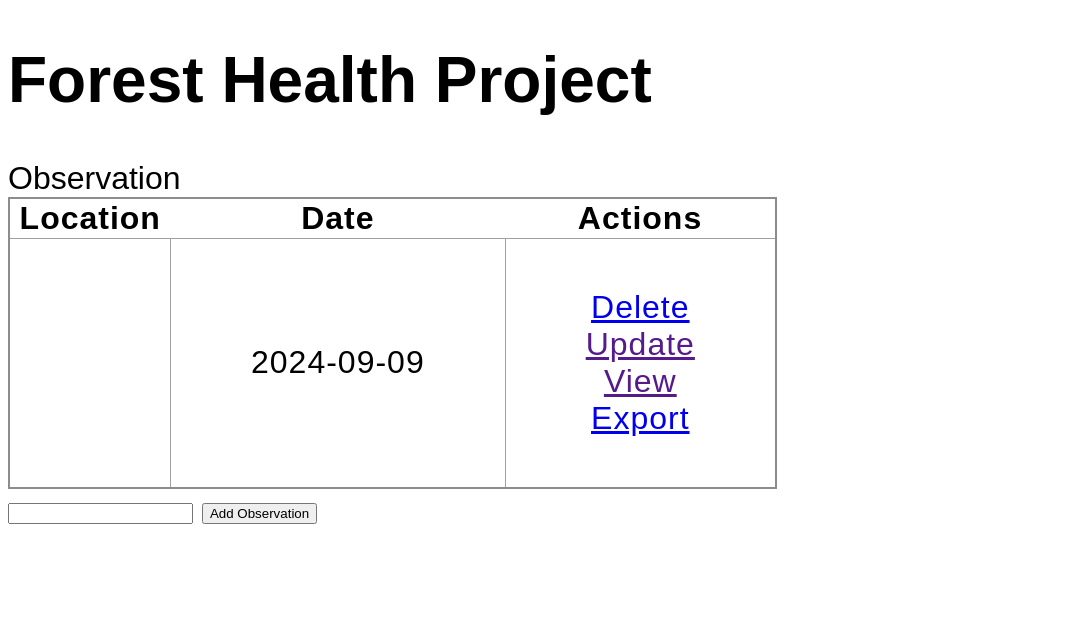
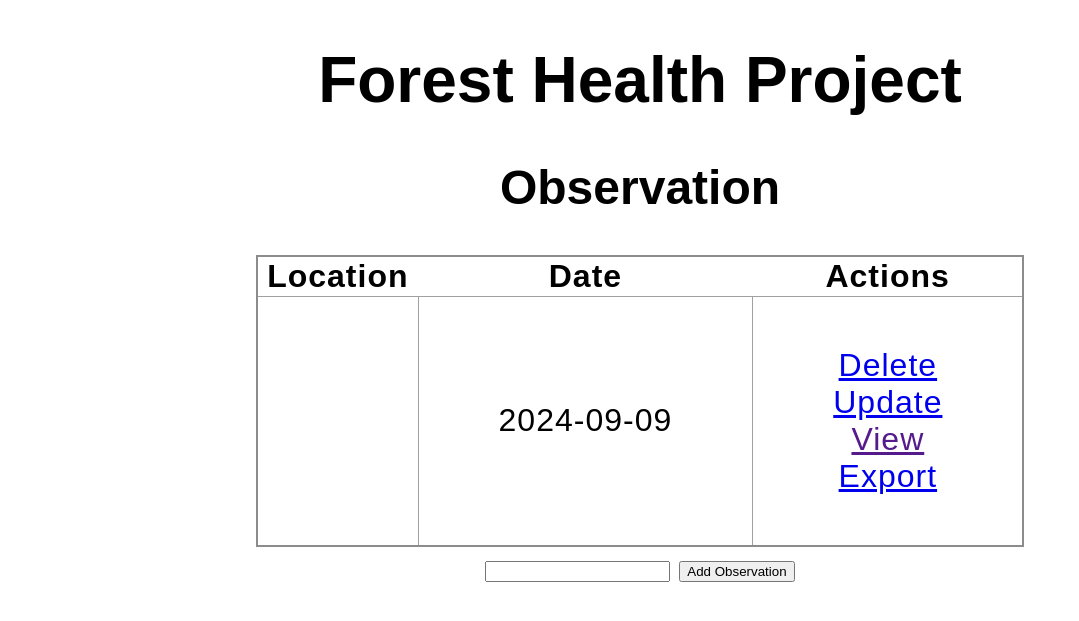
Before and after one commit to c3lima61/ForestHealthAPI, a Flask app: page / in a window 1280 px wide. Shown: the top 621 px of the page, without its empty margins (0-1079 px from the left). Run offline with Flask 3, Linux system fonts and the light colour scheme; data comes from the database, SQL or seed files in the repository; both versions use the stored data as it was after the commit.

Commit message:
Fixed Update
The update now works. I cleaned up the page making it centered as well. We need to create a list of observations within the location and link.

```diff
--- a/Flask/app.py
+++ b/Flask/app.py
@@ -53,6 +53,24 @@ def delete(id):
     except Exception as e:
         return f"There was a problem deleting that task: {e}"
 
+@app.route('/update/<int:id>', methods=['GET', 'POST'])
+# updates current location through html, may need to update later
+# once a list of observations for location has been made.
+def update(id):
+    task = Todo.query.get_or_404(id)
+
+    if request.method == 'POST':
+        task.content = request.form['content']
+        # commits data to database, then redirects back to home page
+        try:
+            db.session.commit()
+            return redirect('/')
+        except:
+            return 'There was an issue updating your observation'
+    else:
+        return render_template('update.html', task=task)
+
+
 # Export route, export.html is no longer being rendered
 # So can probably be removed.
 @app.route('/export')
--- a/Flask/static/css/main.css
+++ b/Flask/static/css/main.css
@@ -18,3 +18,7 @@ td {
   td:last-of-type {
     text-align: center;
   }
+  .center {
+    margin-left: auto;
+    margin-right: auto;
+  }
--- a/Flask/templates/index.html
+++ b/Flask/templates/index.html
@@ -1,14 +1,19 @@
 {% extends 'base.html' %}
 
 {% block head %}
-<h1>Forest Health Project</h1>
+<h1 style="text-align: center">Forest Health Project</h1>
 {% endblock %}
 
 {% block body %}
 <div class="content">
-    <hi>Observation</hi>
+    <h2 style="text-align: center">Observation</h2>
+    {% if tasks|length < 1 %}
+    <h4 style="text-align: center"> No Observations, Create one below.</h4>
+    {% else %}
 
-    <table>
+
+
+    <table class="center">
         <tr>
             <th>Location</th>
             <th>Date</th>
@@ -21,7 +26,7 @@
                 <td>
                     <a href="/delete/{{task.id}}">Delete</a>
                     <br>
-                    <a href="">Update</a>
+                    <a href="/update/{{task.id}}">Update</a>
                     <br>
                     <a href="">View</a>
                     <br>
@@ -30,7 +35,8 @@
         </tr>
         {% endfor %}
     </table>
-    <form action="/" method="POST">
+    {% endif %}
+    <form action="/" method="POST" style="text-align: center">
         <input type="text" name="content" id="content">
         <input type="submit" value="Add Observation">
     </form>
```
Also changed, not shown: Flask/templates/update.html (added, +17 -0 lines), Flask/instance/test.db.
